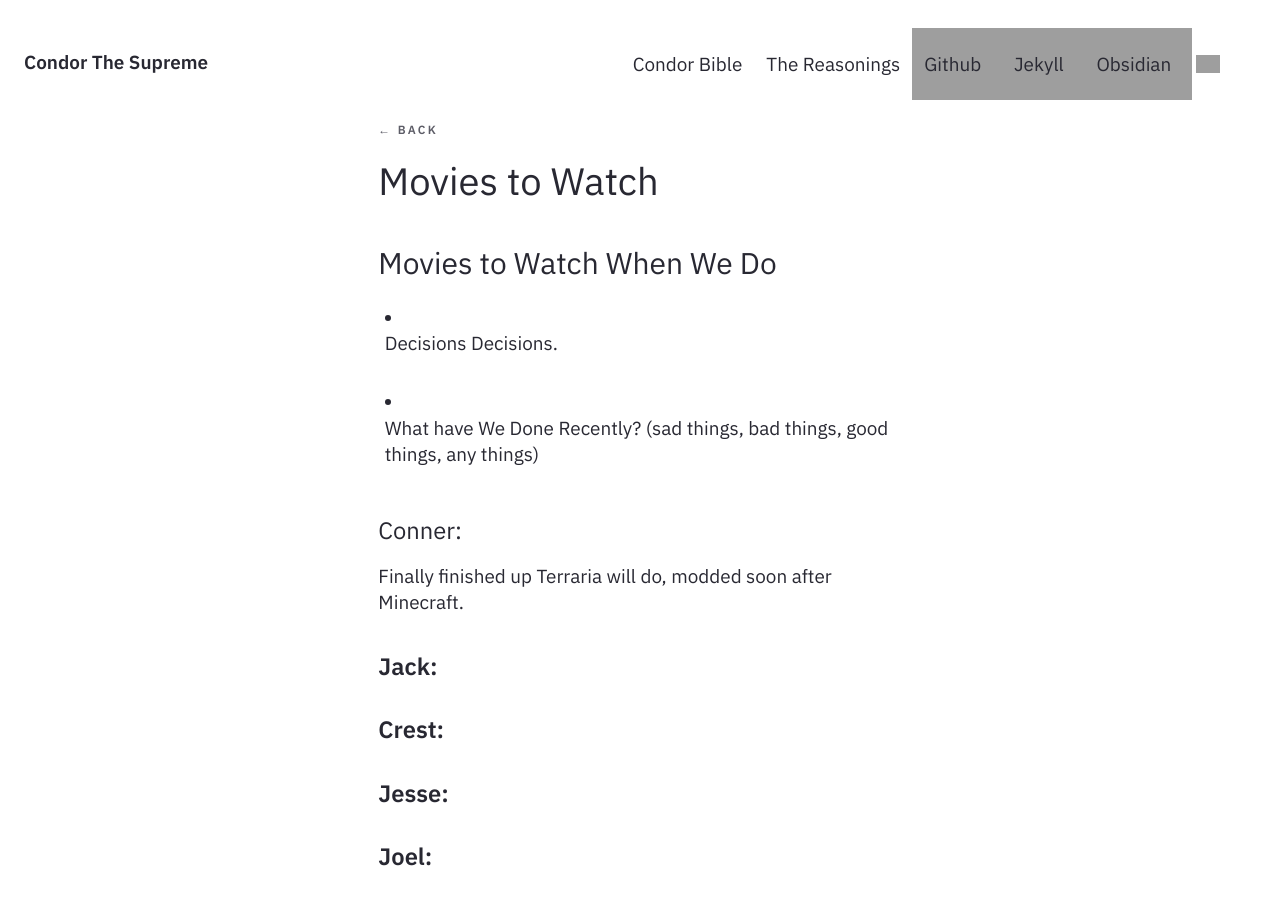
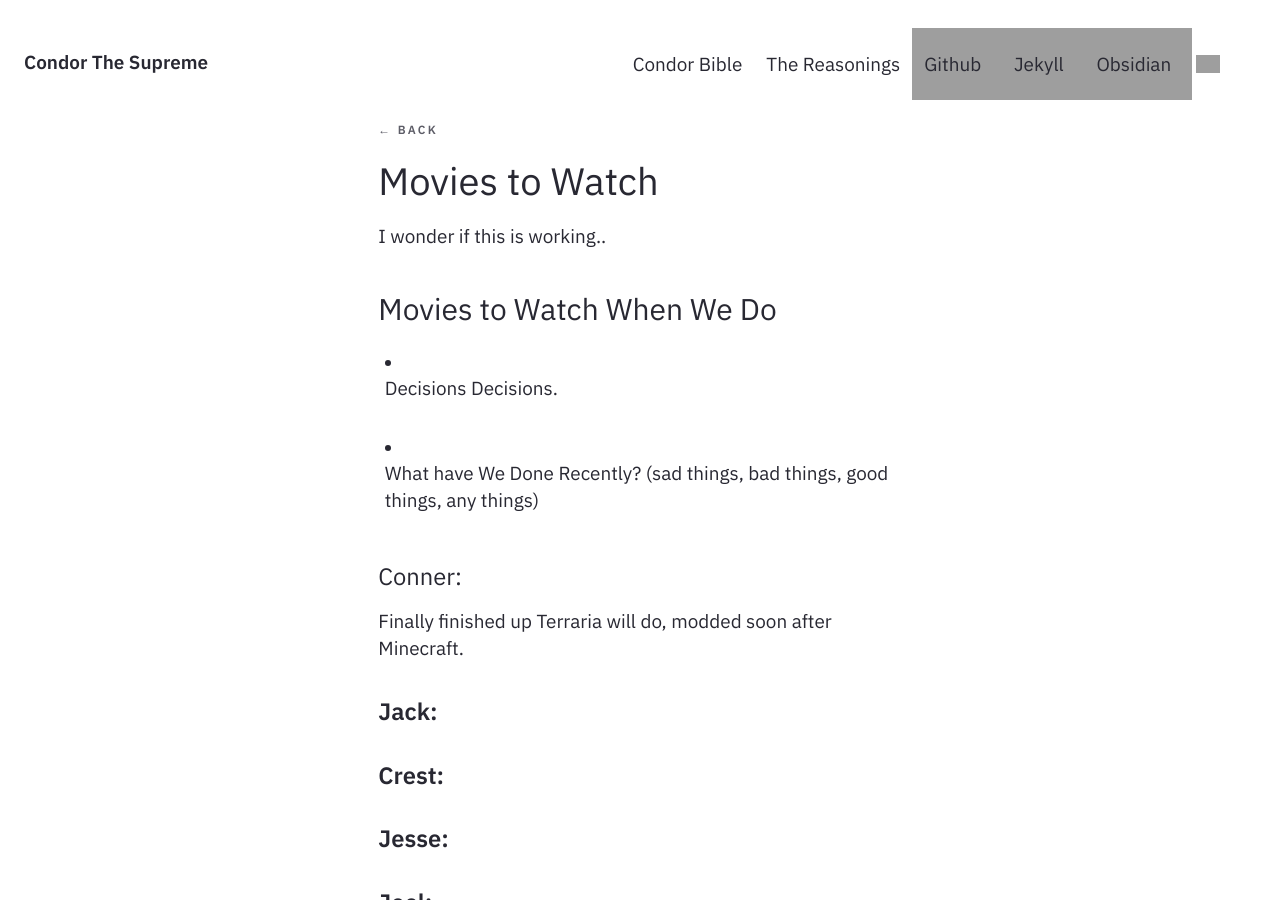
Before and after one commit to Dieselrez/Publishing, a Jekyll site: the page built from _notes/Public/Movies to Watch.md, in a window 1280 px wide and 900 px high, cut to the strip 0-900 px from the top of the window. Built offline with Jekyll 4.4.1, drawn with Linux system fonts in a browser that asks for light colours; grey boxes are pictures that could not be loaded.

Commit message:
vault backup: 2024-10-10 14:19:17

```diff
--- a/_notes/Public/Movies to Watch.md
+++ b/_notes/Public/Movies to Watch.md
@@ -3,7 +3,7 @@ title: Movies to Watch
 feed: show
 date: 10-10-2024
 ---
-
+I wonder if this is working..
 
 ### Movies to Watch When We Do
 
```
Also changed, not shown: 7 other files.
